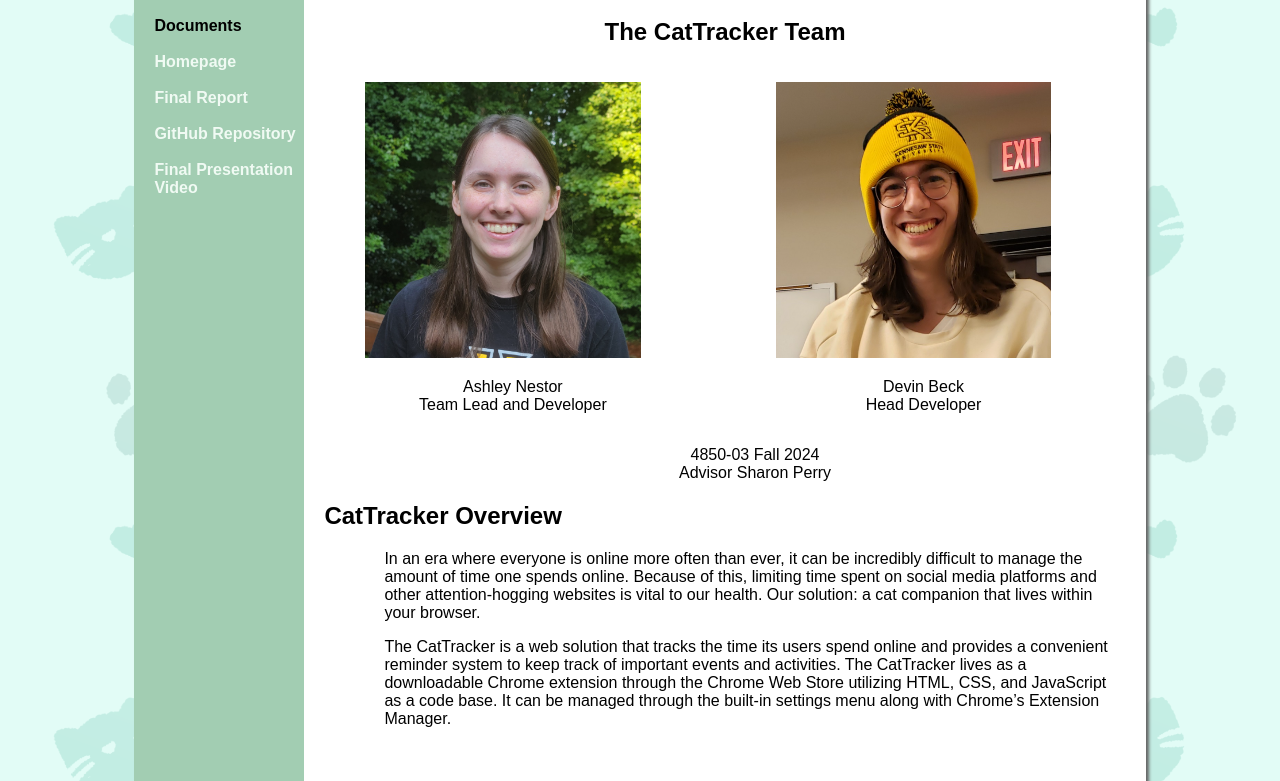
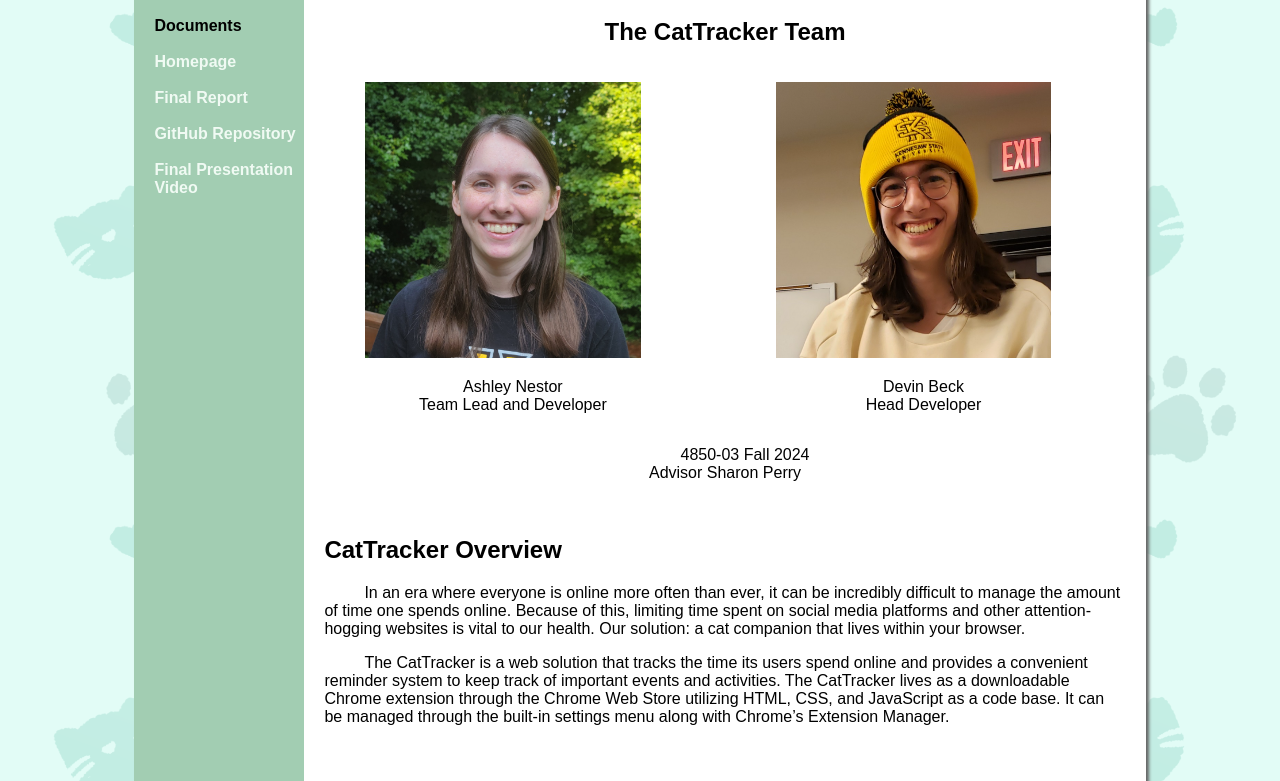
Before and after one commit to SP17-RedChromePlugin/SP17-CatCanDo, a plain HTML site: page index.html in a window 1280 px wide. Shown: the part 400-1181 px from the top of the page. Drawn offline with Linux system fonts and the light colour scheme.

Commit message:
updated spacing

```diff
--- a/index.html
+++ b/index.html
@@ -54,12 +54,12 @@
 
 <!-- text below team member photos -->
 <p align="center">4850-03 Fall 2024<br>Advisor Sharon Perry</p>
-<p></p>
+<br>
 
 <head>
   <style>
       p {
-          padding-left: 60px;
+        text-indent: 40px;
       }
   </style>
 </head>
```
